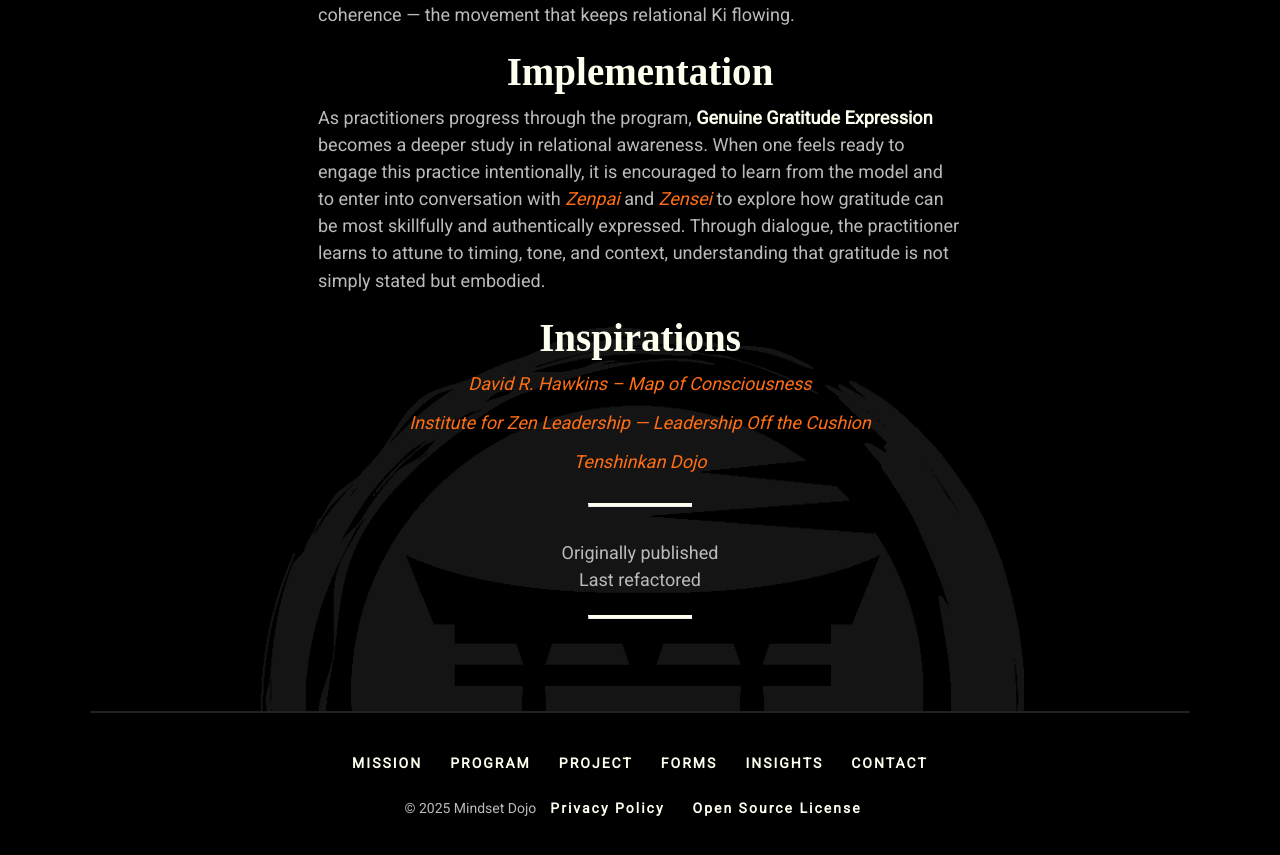
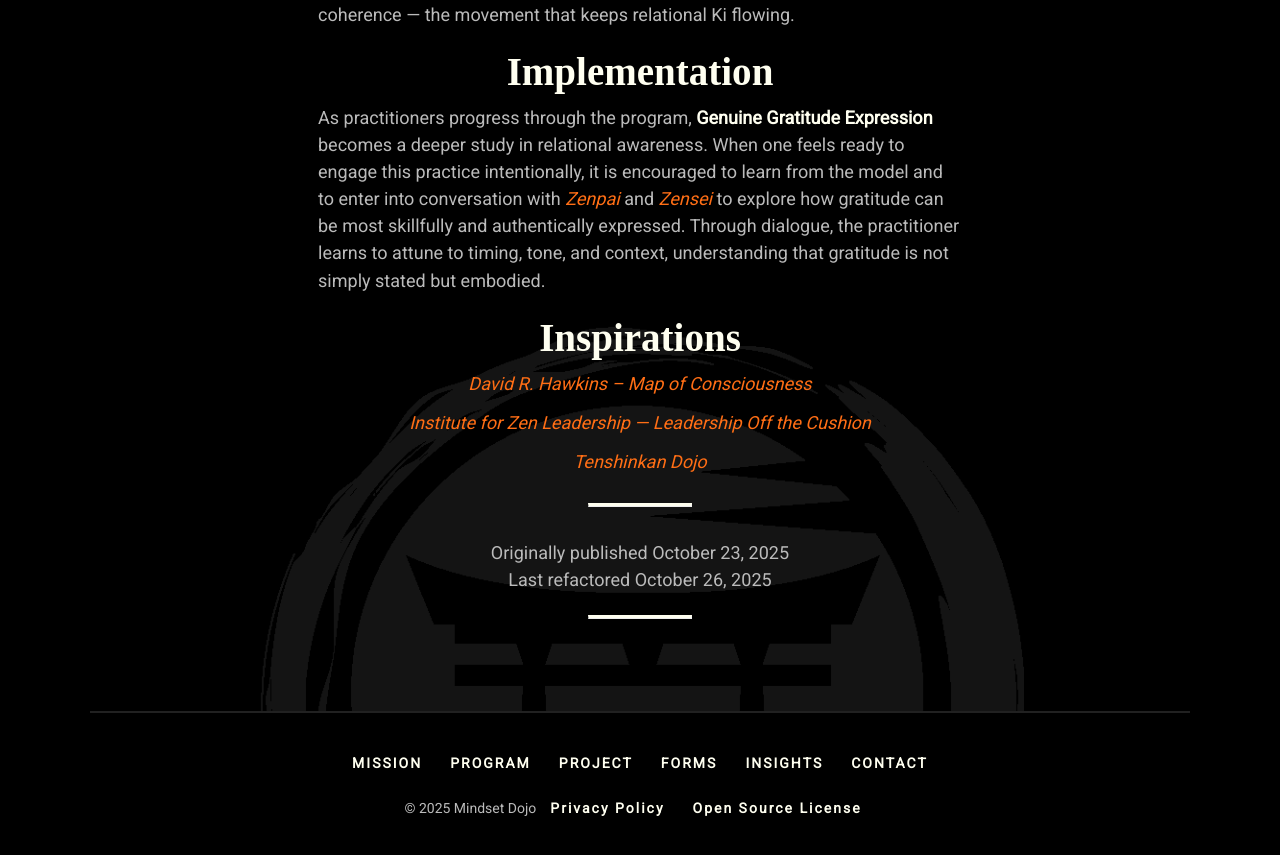
Before and after one commit to mindset-dojo/mindset-dojo.github.io, a Jekyll site: the page built from _forms/genuine-gratitude-expression.md, in a window 1280 px wide and 900 px high, scrolled down 1214 px. Shown: the top 855 px of the window. Built offline with Jekyll 4.4.1, drawn with Linux system fonts in a browser that asks for light colours; some web fonts are replaced.

Commit message:
refactor(forms): change date to published_date, and add today's date as refactored_date.

```diff
--- a/_forms/genuine-gratitude-expression.md
+++ b/_forms/genuine-gratitude-expression.md
@@ -2,7 +2,8 @@
 layout: post
 title: Genuine Gratitude Expression
 title_mark: Gratitude
-date: 2025-10-23
+published_date: 2025-10-23
+refactored_date: 2025-10-26
 excerpt: "A form for recognizing genuine contributions of attention and energy — honoring mutual investment, resonance, and presence within and beyond the dojo."
 ---
 
```
Also changed, not shown: _forms/metashift-community-demonstration.md (+2 -1 lines).
